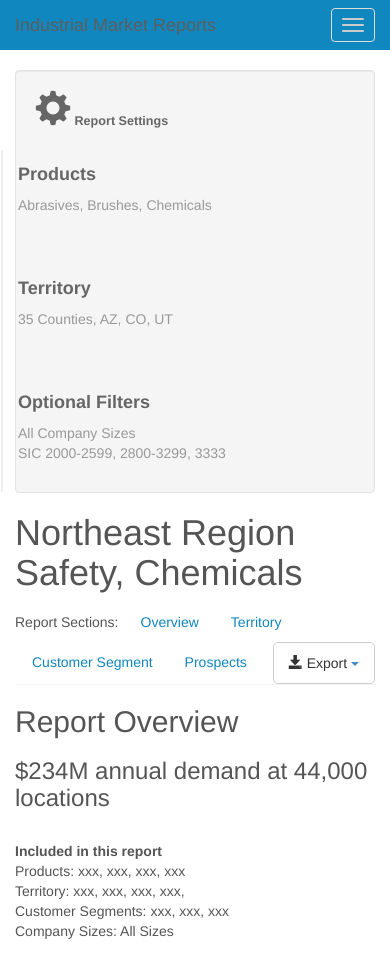
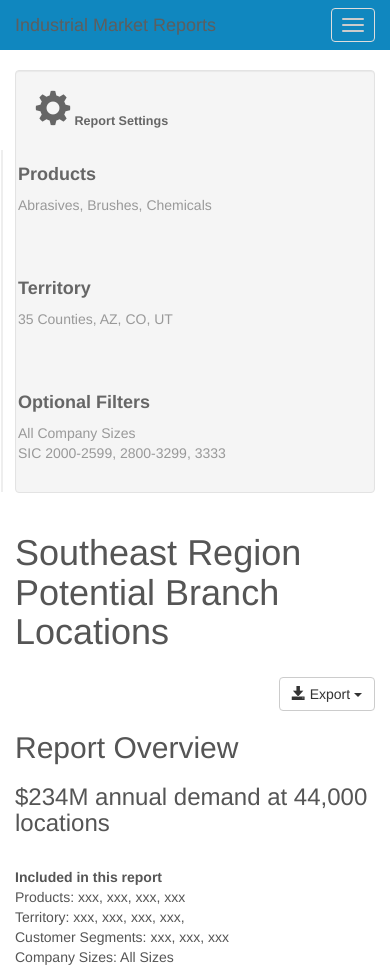
Before and after one commit to saintsjd/imi-ui, a Jekyll site: the page built from index.html, in a window 390 px wide. Shown: the top 971 px of the page. Built offline with Jekyll 4.4.1, drawn with Linux system fonts in a browser that asks for light colours; Markdown is read by kramdown in place of the engine named in the settings; some of the changed text lies outside the part shown; grey boxes are pictures that could not be loaded.

Commit message:
save progress

```diff
--- a/css/main.css
+++ b/css/main.css
@@ -95,6 +95,16 @@ box-shadow: inset 0 1px 1px rgba(0, 0, 0, 0.05);
   color: #666;
 }
 
+#report-sections-nav {
+  border-bottom: 1px solid #ccc;
+  margin: 20px 0 0 0;
+  font-size: 1.1em;
+}
+
+.export-btn {
+  margin-top: 15px;
+}
+
 .toolbar-text {
 float: left;
 margin: 6px 10px 0 0;
--- a/index.html
+++ b/index.html
@@ -184,30 +184,37 @@ title: Your New Jekyll Site
 </div>
 
 
+<div class="row">
+  <div class="col-md-9">
+    <h1>Southeast Region Potential Branch Locations</h1>
+  </div>
+  <div class="col-md-3">
+    <div class="btn-group pull-right">
+      <button type="button" class="btn btn-default dropdown-toggle export-btn" data-toggle="dropdown">
+        <span class="glyphicon glyphicon-save"></span>
+      Export <span class="caret"></span>
+      </button>
+      <ul class="dropdown-menu" role="menu" aria-labelledby="dLabel">
+        <li><a href="#">All Reports</a></li>
+        <li><a href="#">Territory Report</a></li>
+        <li><a href="#">Customer Segment Report</a></li>
+        <li><a href="#">Prospect Report</a></li>
+      </ul>
+    </div>
+  </div>
+</div>
 
-<h1>Northeast Region Safety, Chemicals</h1>
-
-<ul class="nav nav-pills" style="border-bottom: 1px solid whitesmoke;">
+<!--
+<ul class="nav nav-pills" id="report-sections-nav">
   <li><span style="position: relative;display: block;padding: 10px 5px 10px 0;">Report Sections:</span></li>
   <li><a href="#overview">Overview</a></li>
   <li><a href="#territory">Territory</a></li>
   <li><a href="#segment">Customer Segment</a></li>
   <li><a href="#prospects">Prospects</a></li>
-  <li class="pull-right dropdown">
-    <a id="dLabel" role="button" data-toggle="dropdown" href="#" class="btn btn-default">
-      <span class="glyphicon glyphicon-save"></span>
-       Export <span class="caret"></span>
-    </a>
-    <ul class="dropdown-menu" role="menu" aria-labelledby="dLabel">
-      <li><a href="#">All Reports</a></li>
-      <li><a href="#">Territory Report</a></li>
-      <li><a href="#">Customer Segment Report</a></li>
-      <li><a href="#">Prospect Report</a></li>
-    </ul>
-  </li>
 </ul>
+-->
 
-<div class="row">
+<div class="row" style="background-color:#fff;">
   <div class="col-md-7">
     <h2 id="overview">Report Overview</h2>
 
@@ -235,7 +242,7 @@ title: Your New Jekyll Site
   </div>
   <div class="col-md-3">
     <div class="btn-group pull-right">
-      <button type="button" class="btn btn-default dropdown-toggle" data-toggle="dropdown">
+      <button type="button" class="btn btn-default dropdown-toggle export-btn" data-toggle="dropdown">
         <span class="glyphicon glyphicon-save"></span>
       Export <span class="caret"></span>
       </button>
@@ -355,7 +362,7 @@ title: Your New Jekyll Site
   </div>
   <div class="col-md-3">
     <div class="btn-group pull-right">
-      <button type="button" class="btn btn-default dropdown-toggle" data-toggle="dropdown">
+      <button type="button" class="btn btn-default dropdown-toggle export-btn" data-toggle="dropdown">
         <span class="glyphicon glyphicon-save"></span>
       Export <span class="caret"></span>
       </button>
@@ -467,7 +485,7 @@ title: Your New Jekyll Site
   </div>
   <div class="col-md-3">
     <div class="btn-group pull-right">
-      <button type="button" class="btn btn-default dropdown-toggle" data-toggle="dropdown">
+      <button type="button" class="btn btn-default dropdown-toggle export-btn" data-toggle="dropdown">
         <span class="glyphicon glyphicon-save"></span>
       Export <span class="caret"></span>
       </button>
```
Also changed, not shown: other parts of index.html (+11 -0 lines), _includes/company-size-chart.html (added, +1 -0 lines).
